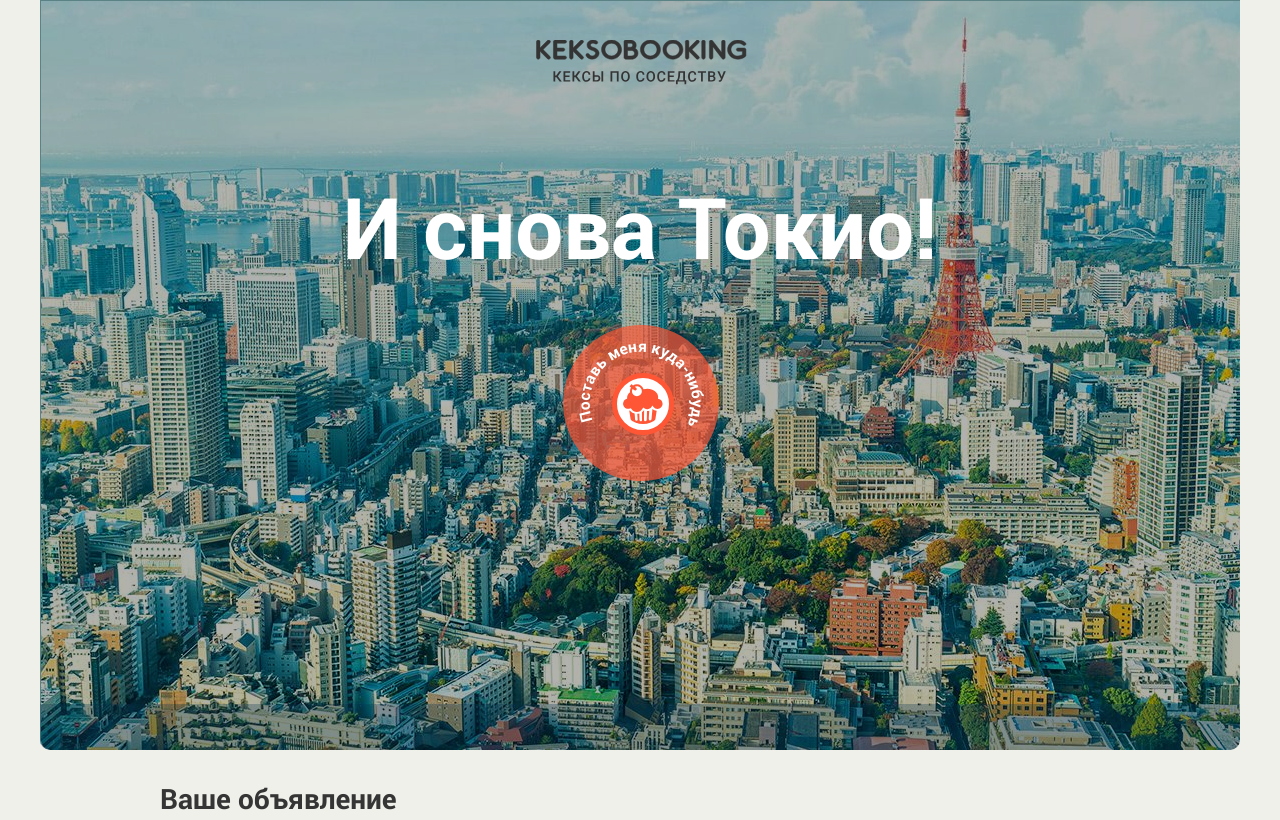
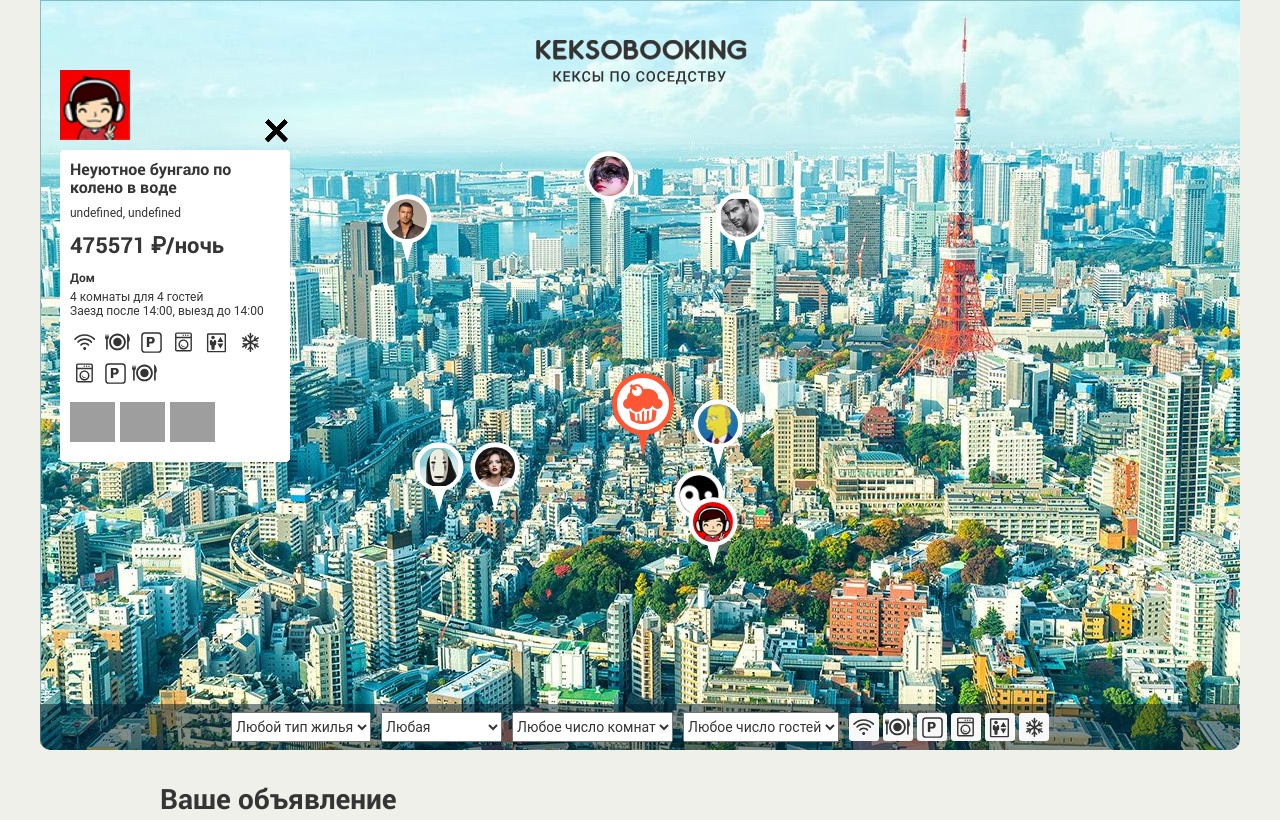
Before and after one commit to Glebvsemugolova/485931-keksobooking, a website: page index.html in a window 1280 px wide. Shown: the top 820 px of the page. Drawn offline with Linux system fonts and the light colour scheme; grey boxes are pictures that could not be loaded; files whose address does not match are found by name.

Commit message:
Not complete

```diff
--- a/index.html
+++ b/index.html
@@ -238,7 +238,7 @@
     </ul>
   </footer>
 
-  <template>
+  <template id="map-card-template">
     <article class="map__card popup">
       <img src="img/avatars/user01.png" class="popup__avatar" width="70" height="70" alt="Аватар пользователя">
       <button type="button" class="popup__close">Закрыть</button>
@@ -265,5 +265,6 @@
     <button type="button" class="map__pin" style="left: 200px; top: 400px;"><img src="img/avatars/user07.png" width="40" height="40" draggable="false" alt="Метка объявления"></button>
   </template>
 
+  <script src="js/map.js"></script>
 </body>
 </html>
--- /dev/null
+++ b/js/map.js
@@ -0,0 +1,195 @@
+'use strict';
+
+var NUMBERS = ['01', '02', '03', '04', '05', '06', '07', '08'];
+var TYPES = ['palace', 'flat', 'house', 'bungalo'];
+var TYPES_MAP = {
+  palace: 'Дворец',
+  flat: 'Квартира',
+  house: 'Дом',
+  bungalo: 'Бунгало'
+};
+
+var CHECK_TIMES = ['12:00', '13:00', '14:00'];
+
+var TITLES = [
+  'Большая уютная квартира',
+  'Маленькая неуютная квартира',
+  'Огромный прекрасный дворец',
+  'Маленький ужасный дворец',
+  'Красивый гостевой домик',
+  'Некрасивый негостеприимный домик',
+  'Уютное бунгало далеко от моря',
+  'Неуютное бунгало по колено в воде'
+];
+
+var FEATURES = [
+  'wifi',
+  'dishwasher',
+  'parking',
+  'washer',
+  'elevator',
+  'conditioner'
+];
+
+var PHOTOS = [
+  'http://o0.github.io/assets/images/tokyo/hotel1.jpg',
+  'http://o0.github.io/assets/images/tokyo/hotel2.jpg',
+  'http://o0.github.io/assets/images/tokyo/hotel3.jpg'
+];
+
+/**
+ *
+ * @param {number} min
+ * @param {number} max
+ * @param {Array} exclude
+ */
+
+function randomNumber(min, max, exclude) {
+  var number = Math.floor(Math.random() * (max - min) + min);
+
+  if (exclude && exclude.includes(number)) {
+    return randomNumber(min, max, exclude);
+  }
+
+  return number;
+}
+
+/**
+ *
+ * @param {Array} arr
+ */
+
+function randomize(arr) {
+  return arr[Math.floor(Math.random() * arr.length)];
+}
+
+/**
+ *
+ * @param {Array} arr
+ */
+
+function generateRandomArrayFromSource(arr) {
+  var count = randomNumber(0, arr.length);
+  var excluded = [];
+  var result = [];
+
+  for (var i = 0; i < count; i++) {
+    var index = randomNumber(0, arr.length, excluded);
+
+    excluded.push(index);
+    result.push(arr[index]);
+  }
+
+  return result;
+}
+
+/**
+ *
+ * @param {Array} arr
+ */
+
+function stirArray(arr) {
+  var excluded = [];
+  var result = [];
+
+  for (var i = 0; i < arr.length; i++) {
+    var index = randomNumber(0, arr.length, excluded);
+
+    excluded.push(index);
+    result.push(arr[index]);
+  }
+
+  return result;
+}
+
+var result = [];
+
+for (var i = 0; i < NUMBERS.length; i++) {
+  result.push({
+    avatar: 'img/avatars/user' + NUMBERS[i] + '.png',
+    offer: {
+      title: TITLES[i],
+      address: location.x + ', ' + location.y,
+      price: randomNumber(1000, 1000000),
+      type: randomize(TYPES),
+      rooms: randomNumber(1, 5),
+      guests: randomNumber(1, 10),
+      checkin: randomize(CHECK_TIMES),
+      checkout: randomize(CHECK_TIMES),
+      features: generateRandomArrayFromSource(FEATURES),
+      description: '',
+      photos: stirArray(PHOTOS)
+    },
+    location: {
+      x: randomNumber(300, 900),
+      y: randomNumber(150, 500)
+    }
+  });
+}
+
+document.querySelector('.map').classList.remove('map--faded');
+
+function renderPins() {
+  // render pins
+  var pinTemplate = document.querySelector('#map-card-template').content.querySelector('.map__pin');
+
+  var pinsList = document.createDocumentFragment();
+
+  result.forEach(function (mapCard) {
+    var pinElement = pinTemplate.cloneNode(true);
+
+    pinElement.style.left = (mapCard.location.x + pinElement.offsetWidth / 2) + 'px';
+    pinElement.style.top = (mapCard.location.y - pinElement.offsetHeight) + 'px';
+    pinElement.querySelector('img').src = mapCard.avatar;
+    pinElement.querySelector('img').alt = mapCard.offer.title;
+
+    pinsList.appendChild(pinElement);
+  });
+
+  document.querySelector('.map__pins').appendChild(pinsList);
+}
+
+function renderCards() {
+  // render cards
+  var cardTemplate = document.querySelector('#map-card-template').content.querySelector('.map__card');
+  var cardsList = document.createDocumentFragment();
+
+  result.forEach(function (mapCard) {
+    var cardElement = cardTemplate.cloneNode(true);
+
+    cardElement.querySelector('.popup__title').textContent = mapCard.offer.title;
+    cardElement.querySelector('.popup__text--address').textContent = mapCard.offer.address;
+    cardElement.querySelector('.popup__text--price').textContent = mapCard.offer.price + ' ₽/ночь';
+    cardElement.querySelector('.popup__type').textContent = TYPES_MAP[mapCard.offer.type];
+    cardElement.querySelector('.popup__text--capacity').textContent = mapCard.offer.rooms + ' комнат' + (mapCard.offer.rooms == 1 ? 'а' : 'ы') + ' для ' + mapCard.offer.guests + ' гостей';
+    cardElement.querySelector('.popup__text--time').textContent = 'Заезд после ' + mapCard.offer.checkin + ', выезд до ' + mapCard.offer.checkout;
+    cardElement.querySelector('.popup__description').textContent = mapCard.offer.description;
+    cardElement.querySelector('.popup__photos').textContent = mapCard.offer.description;
+    cardElement.querySelector('img').src = mapCard.avatar;
+    mapCard.offer.features.forEach(function (feature) {
+      var el = document.createElement('LI');
+      el.className = 'popup__feature popup__feature--' + feature;
+      cardElement.querySelector('.popup__features').appendChild(el);
+    });
+
+
+    mapCard.offer.photos.forEach(function (source) {
+      var el = document.createElement('IMG');
+
+      el.src = source;
+      el.className = 'popup__photo';
+      el.alt = 'Фотография жилья';
+      el.setAttribute('width', 45);
+      el.setAttribute('height', 40);
+
+      cardElement.querySelector('.popup__photos').appendChild(el);
+    });
+
+    cardsList.appendChild(cardElement);
+  });
+
+  document.querySelector('.map').insertBefore(cardsList, document.querySelector('.map__filters-container'));
+}
+
+renderPins();
+renderCards();
```
